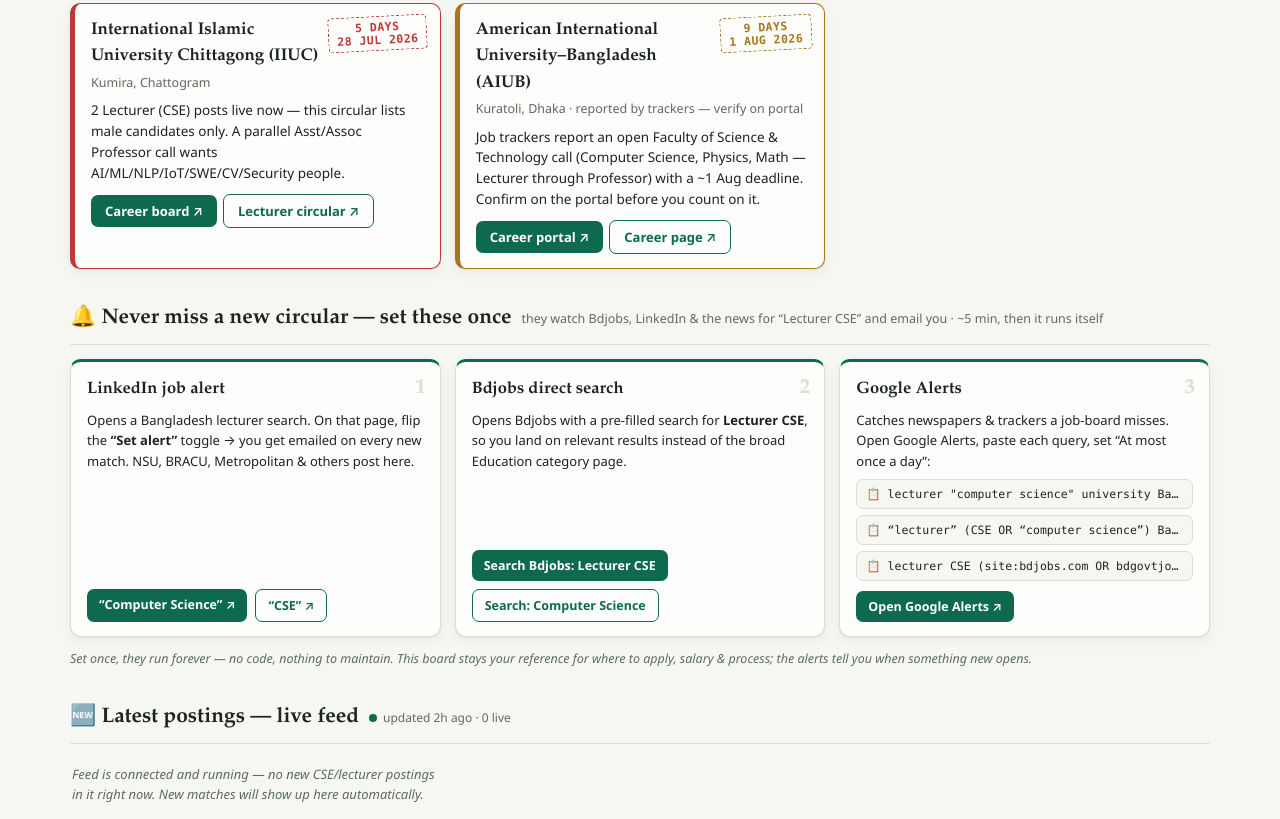
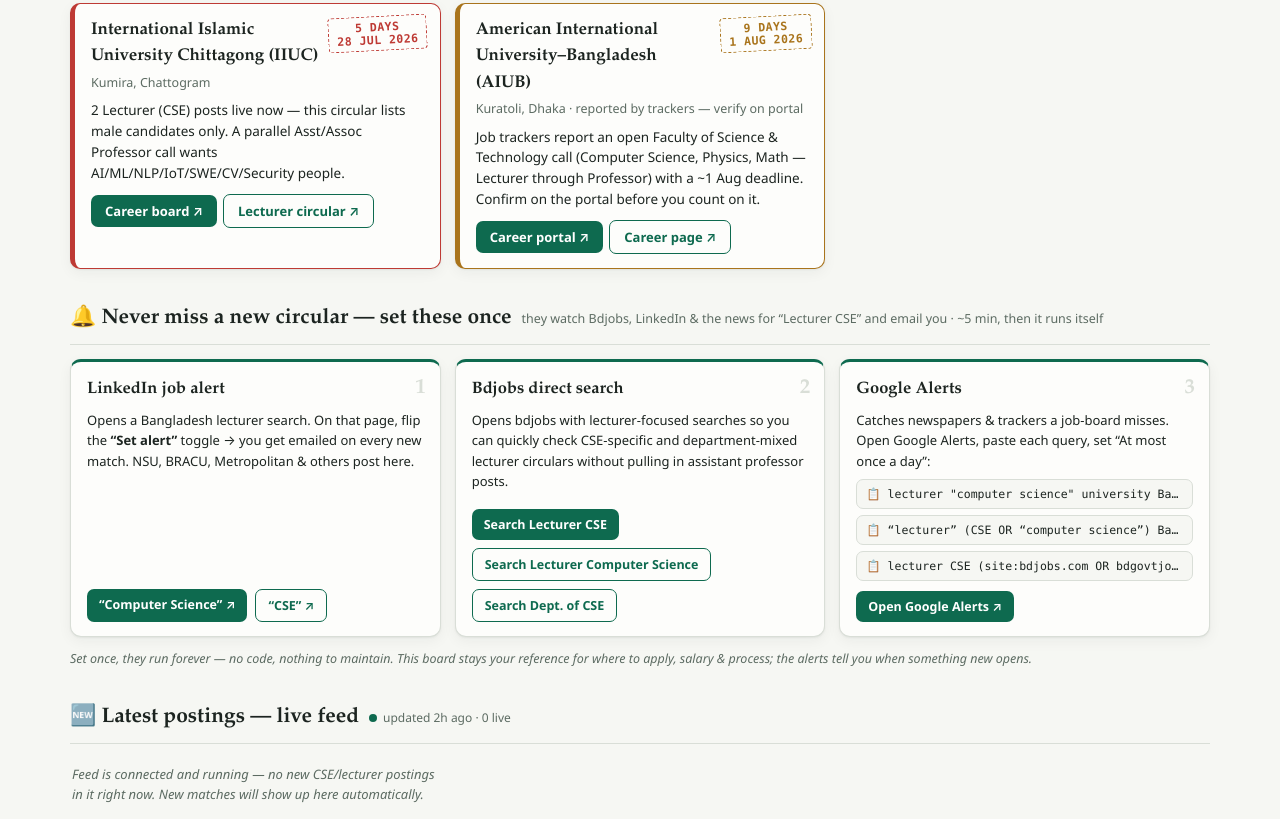
Before and after one commit to DBP625/cse-lecturer-board, a plain HTML site: page index.html in a window 1280 px wide. Shown: the part 410-1229 px from the top of the page. Drawn offline with Linux system fonts and the light colour scheme.

Commit message:
Update index.html

```diff
--- a/index.html
+++ b/index.html
@@ -338,10 +338,11 @@
       <div class="alert-card">
   <div class="an">2</div>
   <h3>Bdjobs direct search</h3>
-  <p>Opens Bdjobs with a pre-filled search for <strong>Lecturer CSE</strong>, so you land on relevant results instead of the broad Education category page.</p>
+  <p>Opens bdjobs with lecturer-focused searches so you can quickly check CSE-specific and department-mixed lecturer circulars without pulling in assistant professor posts.</p>
   <div class="btns">
-    <a class="abtn" href="https://bdjobs.com/h/jobs?txtsearch=Lecturer%20CSE" target="_blank" rel="noopener">Search Bdjobs: Lecturer CSE</a>
-    <a class="abtn ghost" href="https://bdjobs.com/h/jobs?txtsearch=Lecturer%20Computer%20Science" target="_blank" rel="noopener">Search: Computer Science</a>
+    <a class="abtn" href="https://bdjobs.com/h/jobs?txtsearch=Lecturer%20CSE" target="_blank" rel="noopener">Search Lecturer CSE</a>
+    <a class="abtn ghost" href="https://bdjobs.com/h/jobs?txtsearch=Lecturer%20Computer%20Science" target="_blank" rel="noopener">Search Lecturer Computer Science</a>
+    <a class="abtn ghost" href="https://bdjobs.com/h/jobs?txtsearch=Department%20of%20CSE%20Lecturer" target="_blank" rel="noopener">Search Dept. of CSE</a>
   </div>
 </div>
       <div class="alert-card">
```
